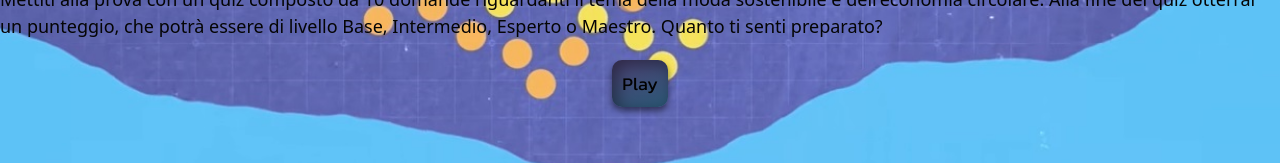
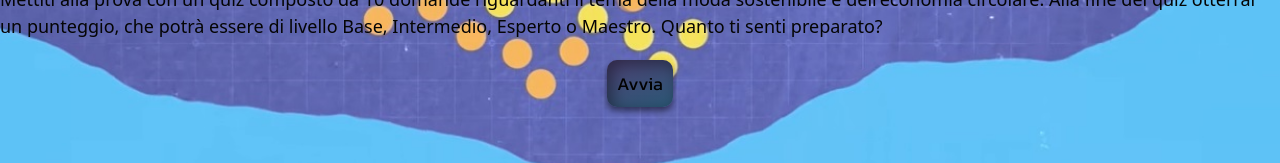
Before and after one commit to antopat1/TypeScriptReactFashionQuiz, a React (Vite) app: page / in a window 1280 px wide. Shown: the part 357-520 px from the top of the page. Built offline with nearby package versions, Linux system fonts and the light colour scheme.

Commit message:
Update Home.tsx

```diff
--- a/src/pages/Home/Home.tsx
+++ b/src/pages/Home/Home.tsx
@@ -34,7 +34,7 @@
           onClick={startGame}
           className="mt-8 px-8 py-3 bg-gradient-to-r from-blue-300 via-green-600 to-blue-900 rounded-lg hover:opacity-90"
         >
-          <Link to="/quiz">Play</Link>
+          <Link to="/quiz">Avvia</Link>
         </button>
       </div>
     </div>
```
